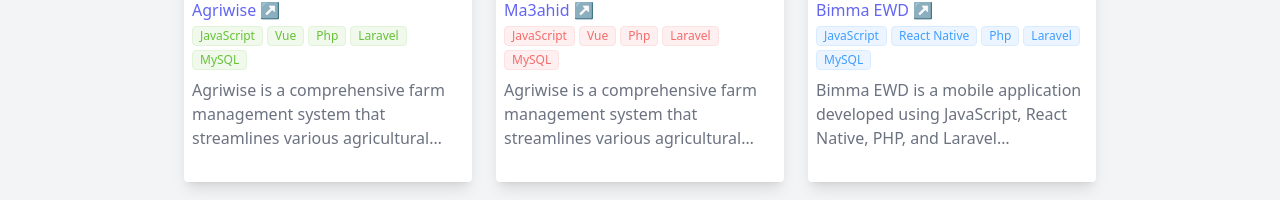
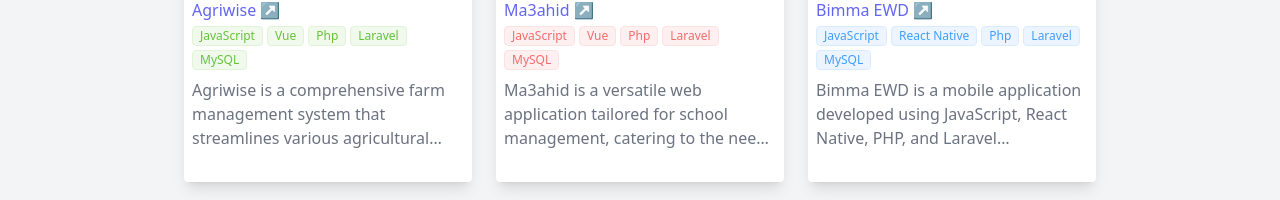
Before and after one commit to imadelcass/portfolio-site.github.io, a Vue app: page /portfolio in a window 1280 px wide. Shown: the part 314-514 px from the top of the page. Built offline with nearby package versions, Linux system fonts and the light colour scheme.

Commit message:
Update project description in Portfolio.vue

```diff
--- a/src/views/Portfolio.vue
+++ b/src/views/Portfolio.vue
@@ -81,7 +81,7 @@
     stack: ['JavaScript', 'Vue', 'Php', 'Laravel', 'MySQL'],
     name: 'Ma3ahid',
     url: '#',
-    desc: 'Agriwise is a comprehensive farm management system that streamlines various agricultural processes. It provides tools for managing employees, users, point-of-sale, inventory, reception, expedition, and more. With Agriwise, farmers can efficiently track and analyze their operations, enabling better decision-making and increased productivity. The web application is built using JavaScript and the Vue.js framework.',
+    desc: "Ma3ahid is a versatile web application tailored for school management, catering to the needs of trainees, trainers, and tutors. The application featured a robust timetable system, facilitating the scheduling of sessions, modules, and groups across different sectors, optimizing the overall learning experience. 📅✨ A key highlight was the implementation of a user system with role-based access control. The Super Admin could create custom roles, such as 'Assistance', and assign specific permissions. This allowed for a highly customizable system, enabling users to perform tasks like creating or updating groups and modules based on their assigned roles. 🛠️🔐 'Ma3ahid' supported seamless data export to Excel, enhancing data analysis capabilities. Additionally, it allowed for the generation of printable documents, such as timetables in PDF format, providing users with convenient documentation options. 📊🖨️ To streamline financial management, the web app supported invoicing and payments, contributing to the overall efficiency of administrative tasks within the educational institution. 💸📑 In summary, 'Ma3ahid' prioritized user flexibility, offering a customizable solution for academic institutions. Its diverse features aimed to simplify administrative processes, optimize resource allocation, and contribute to the overall success of the educational institution. 🏫🚀",
     logo: maahid,
     imgs: [m1, m2, m3, m4, m5]
   },
```
Also changed, not shown: 1 other file (tests, documents, lock files or other folders).
